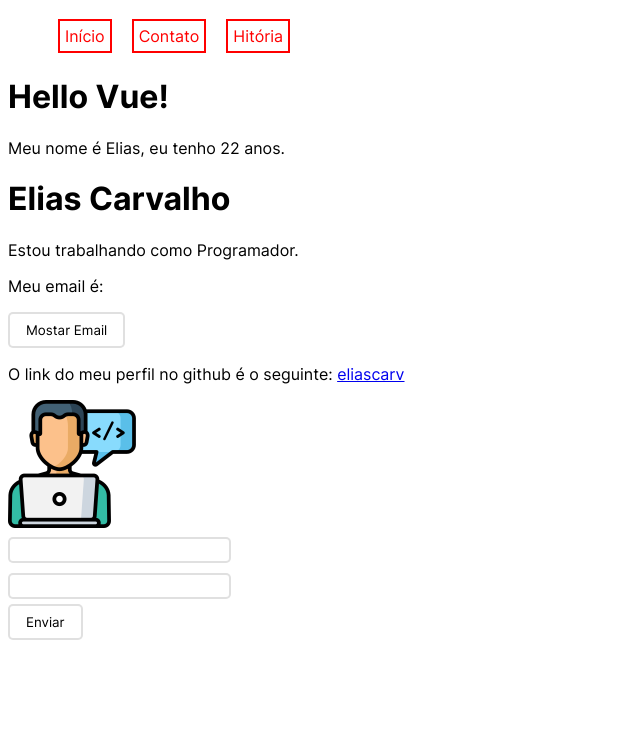
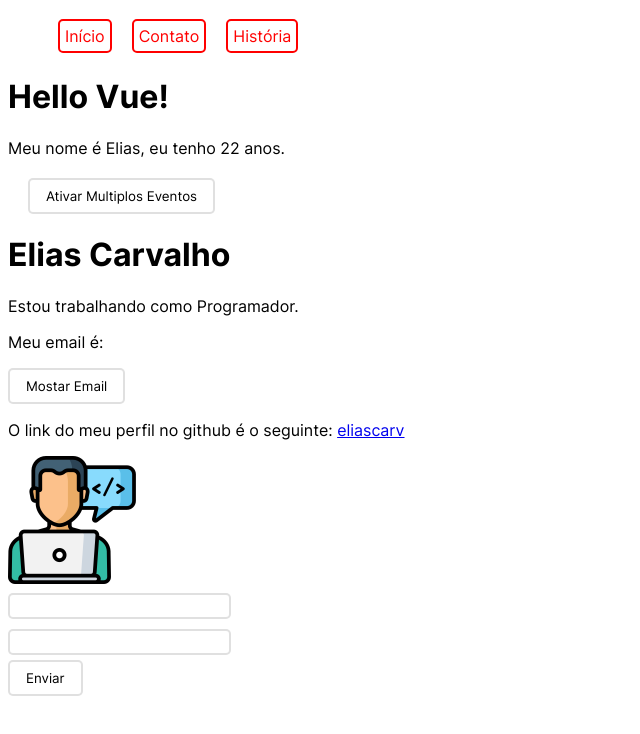
Before and after one commit to eliascarv/Aprendendo-VueJS, a Vue app: page / in a window 1280 px wide. Shown: the top 734 px of the page, without its empty margins (0-640 px from the left). Built offline with nearby package versions, Linux system fonts and the light colour scheme.

Commit message:
Multiplos Eventos

```diff
--- a/src/App.vue
+++ b/src/App.vue
@@ -1,6 +1,7 @@
 <template>
   <Header />
   <PrimeiroComp />
+  <MultiplosEventos />
   <LifeCycle />
   <Info />
 </template>
@@ -10,6 +11,7 @@ import PrimeiroComp from './components/PrimeiroComp.vue'
 import LifeCycle from './components/LifeCycle.vue'
 import Info from './components/Info.vue'
 import Header from './components/Header.vue'
+import MultiplosEventos from './components/MultiplosEventos.vue'
 
 export default {
   name: 'App',
@@ -17,7 +19,8 @@ export default {
     PrimeiroComp,
     LifeCycle,
     Info,
-    Header
+    Header,
+    MultiplosEventos
   }
 }
 </script>
--- a/src/components/Header.vue
+++ b/src/components/Header.vue
@@ -2,7 +2,7 @@
   <ul>
     <li><a href="#">Início</a></li>
     <li><a href="#">Contato</a></li>
-    <li><a href="#">Hitória</a></li>
+    <li><a href="#">História</a></li>
   </ul>
 </template>
 
@@ -27,6 +27,7 @@ export default {
     color: red;
     text-decoration: none;
     border: solid red 2px;
+    border-radius: 5px;
   }
 
   a:visited {
--- /dev/null
+++ b/src/components/MultiplosEventos.vue
@@ -0,0 +1,52 @@
+<template>
+  <div>
+    <button @click="primeiro('Primeiro Evento'), segundo('Segundo Evento'), terceiro()">
+      Ativar Multiplos Eventos
+    </button>
+    <p>{{ multiplos_eventos }}</p>
+  </div>
+</template>
+
+<script>
+export default {
+  name: 'MultiplosEventos',
+  data() {
+    return {
+      multiplos_eventos: ''
+    }
+  },
+  methods: {
+    primeiro(str) {
+      this.multiplos_eventos = str
+    },
+
+    segundo(str) {
+      setTimeout(() => this.multiplos_eventos = str, 1000)
+    },
+
+    terceiro() {
+      setTimeout(() => this.multiplos_eventos = '', 2000)
+    }
+  }
+}
+</script>
+
+<style scoped>
+div {
+  margin: 20px;
+}
+
+button {
+  border: solid rgba(0, 0, 0, 0.12) 2px;
+  background-color: white;
+  height: 36px;
+  min-width: 64px;
+  border-radius: 5px;
+  padding-left: 16px;
+  padding-right: 16px;
+}
+
+button:active {
+  background-color: rgba(0, 0, 0, 0.05);
+}
+</style>
```
